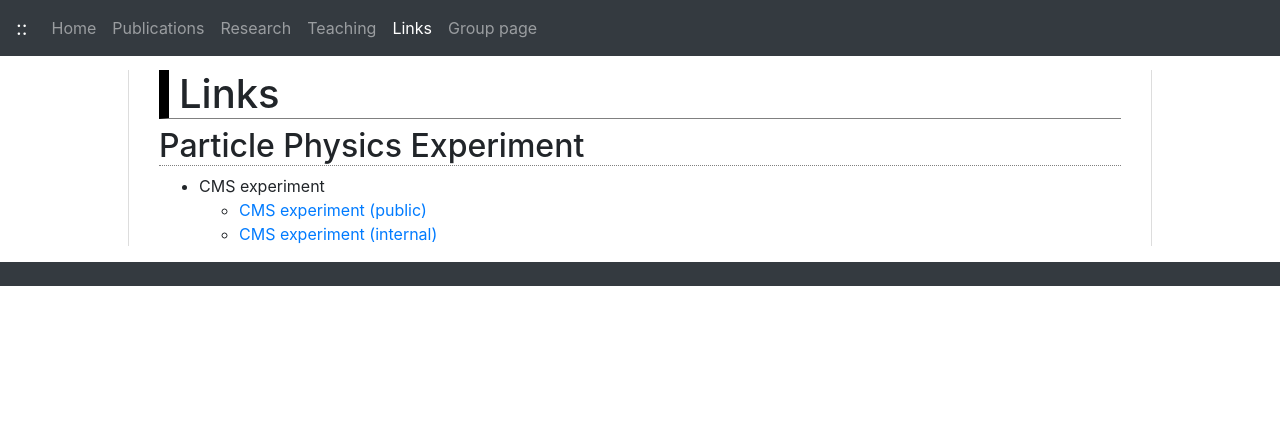
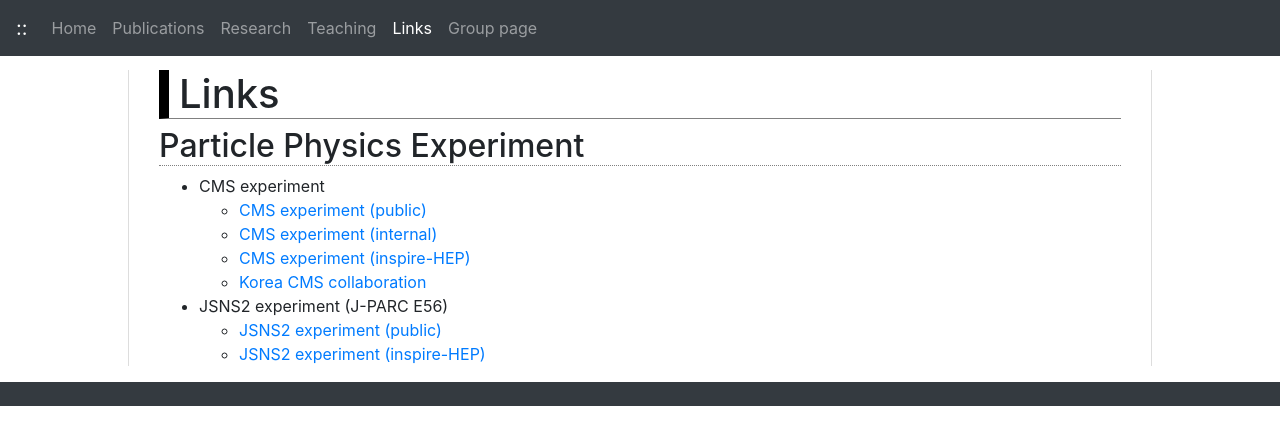
Before and after one commit to jhgoh/jhgoh.github.io, a Jekyll site: the page built from Links.md, in a window 1280 px wide. Shown: the top 445 px of the page. Built offline with Jekyll 4.4.1, drawn with Linux system fonts in a browser that asks for light colours; nearby versions of some CDN libraries; our own code applies the rules of GitHub Pages for plain Markdown files.

Commit message:
Update Links.md

```diff
--- a/Links.md
+++ b/Links.md
@@ -3,3 +3,8 @@
   * CMS experiment
     * [CMS experiment (public)](https://cms.cern.ch)
     * [CMS experiment (internal)](https://cms.cern.ch/iCMS)
+    * [CMS experiment (inspire-HEP)](https://inspirehep.net/experiments/1108642)
+    * [Korea CMS collaboration](https://cms-kr.org)
+  * JSNS2 experiment (J-PARC E56)
+    * [JSNS2 experiment (public)](https://research.kek.jp/group/mlfnu/eng/index.html)
+    * [JSNS2 experiment (inspire-HEP)](https://inspirehep.net/experiments/1387467)
```
